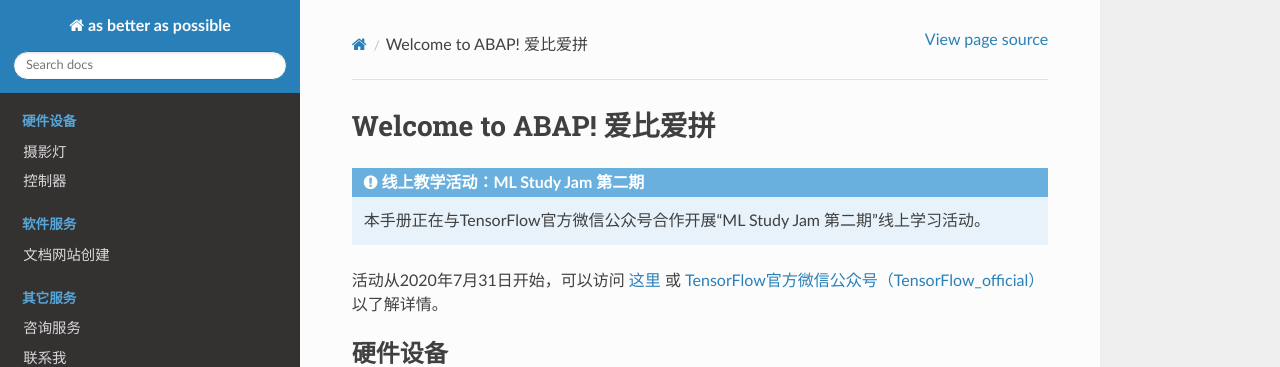
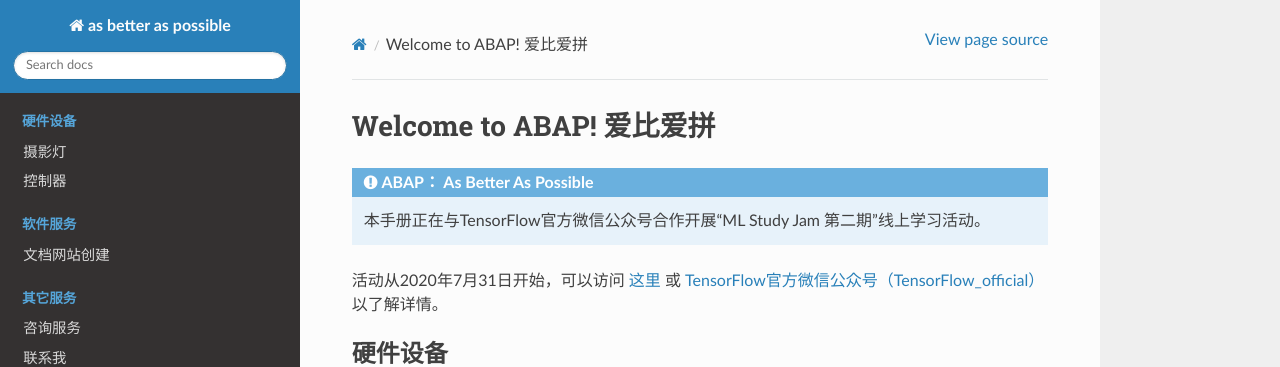
Before and after one commit to paultang/abapweb, a Sphinx documentation site: the page built from source/index.rst, in a window 1280 px wide and 1178 px high. Shown: the top 367 px of the window. Built offline with Sphinx 7.4.7 and the Read the Docs theme 2.0.0, drawn with Linux system fonts in a browser that asks for light colours.

Commit message:
Update index.rst

```diff
--- a/source/index.rst
+++ b/source/index.rst
@@ -6,7 +6,7 @@
 Welcome to ABAP! 爱比爱拼
 =========================
 
-.. admonition:: 线上教学活动：ML Study Jam 第二期
+.. admonition:: ABAP： As Better As Possible
 
     本手册正在与TensorFlow官方微信公众号合作开展“ML Study Jam 第二期”线上学习活动。
 活动从2020年7月31日开始，可以访问 `这里 <https://tf.wiki/zh_hans/mlstudyjam2nd.html>`_ 或 `TensorFlow官方微信公众号（TensorFlow_official） <https://mp.weixin.qq.com/s?__biz=MzU1OTMyNDcxMQ==&mid=2247489685&idx=1&sn=7fa90c6d3c7e4674860363be55290b78&chksm=fc1853ddcb6fdacb00ae4b67db854b79cdd6e9160b1dc286b6e51b791613da4950835ce4b372&mpshare=1&scene=23&srcid=0812jZjILkmdMFE4xRRGhk9S&sharer_sharetime=1597168389325&sharer_shareid=b6f86ab8b392c4d4036aa6a1d3b82824#rd>`_ 以了解详情。
```
